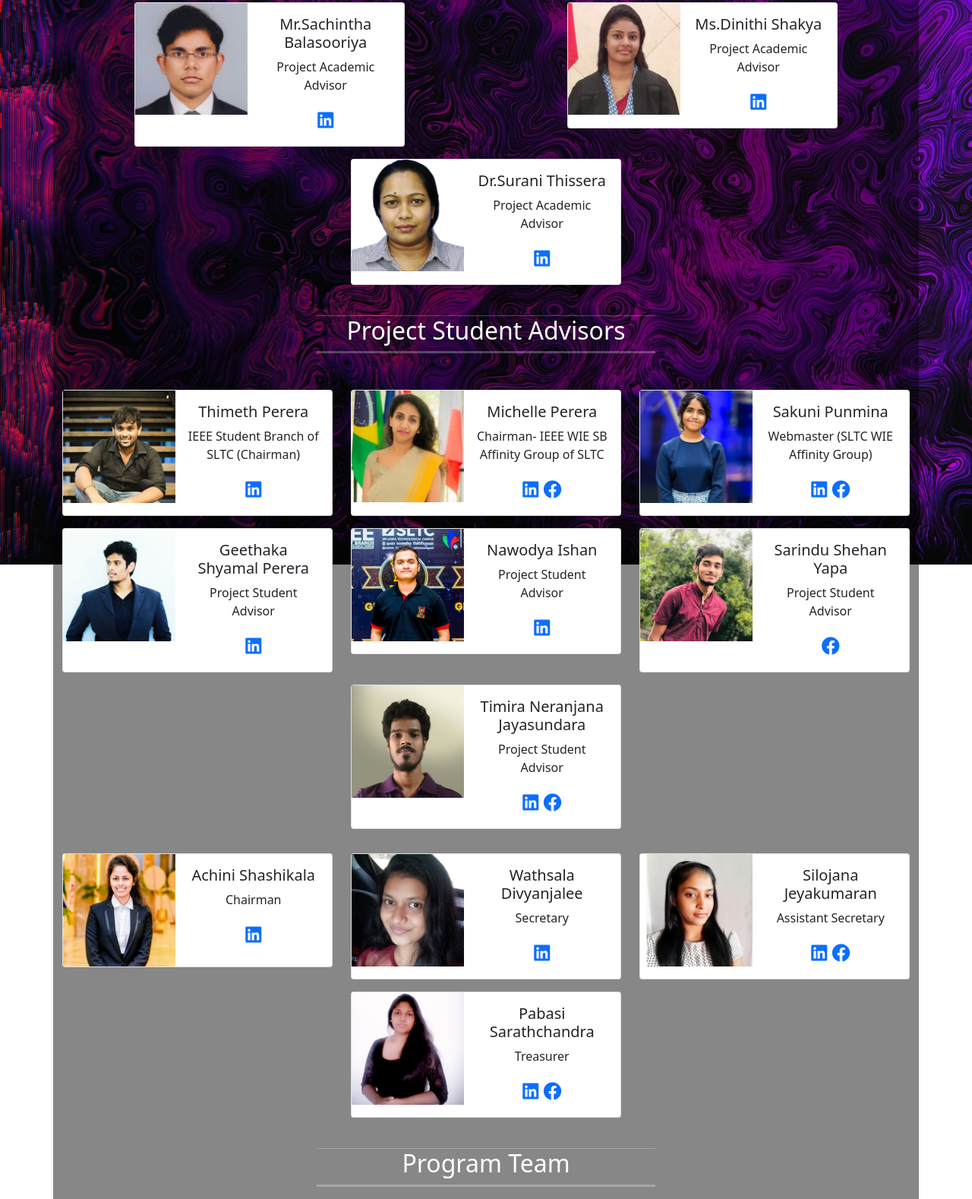
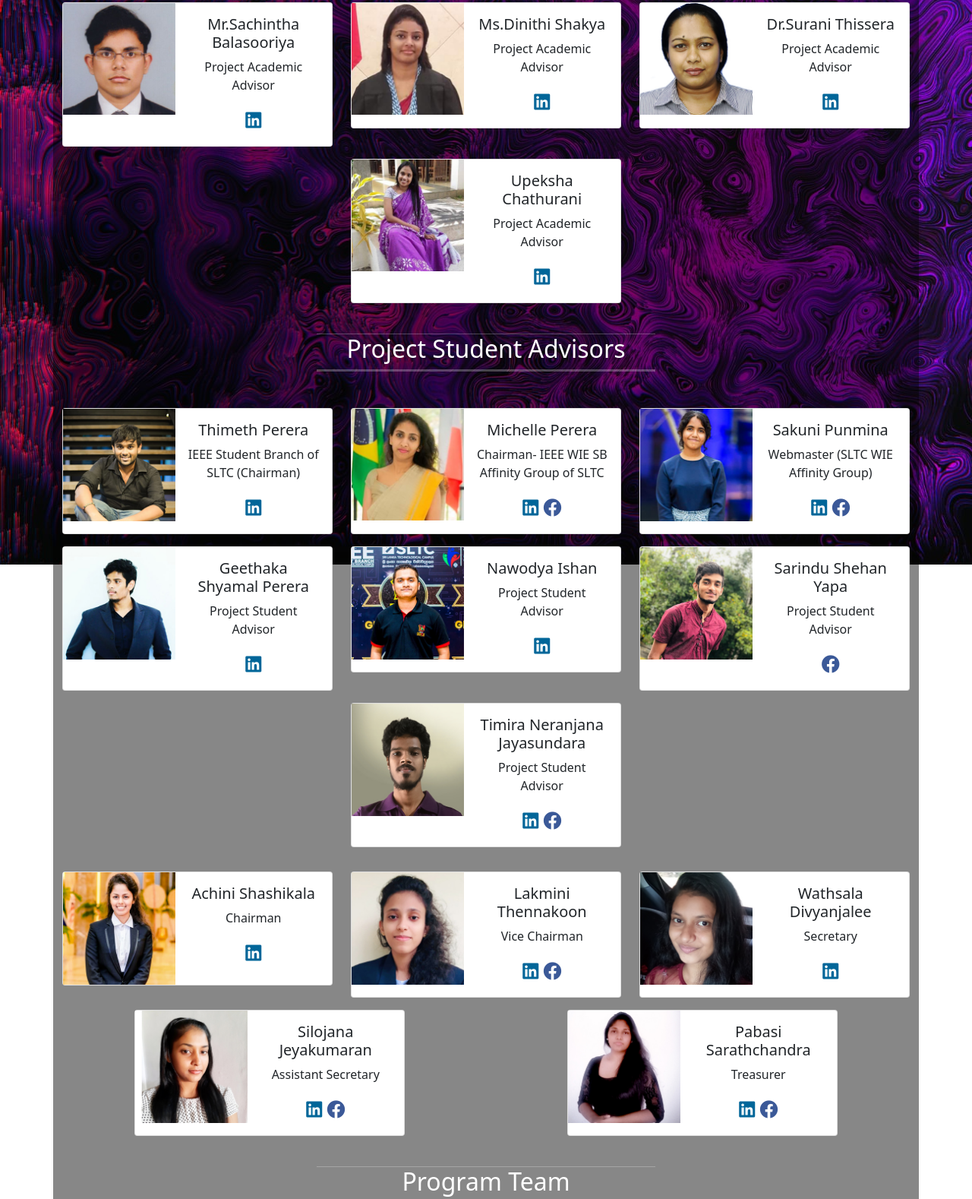
Before and after one commit to re4nightwing/InspiHER-TECH-SLTC-IEEE-WIE, a plain HTML site: page staff.html in a window 1280 px wide. Shown: the part 337-1915 px from the top of the page at 76% size. Drawn offline with nearby package versions, Linux system fonts and the light colour scheme.

Commit message:
timeline updated

```diff
--- a/staff.html
+++ b/staff.html
@@ -12,7 +12,11 @@
     <meta charset="UTF-8">
     <meta http-equiv="X-UA-Compatible" content="IE=edge">
     <meta name="viewport" content="width=device-width, initial-scale=1.0">
+	<meta name="description" content="InspiHER{Tech} V1.0 is an inter-university technical competition solely dedicated to female undergraduates.">
+    <link rel="canonical" href="https://ieee.sltc.ac.lk/inspiher-tech/" />
+    <meta name="robots" content="index, follow">
     <title>Staff | IEEE WIE of SLTC</title>
+	<link rel="icon" href="img/icon2.png">
     <link href="https://cdn.jsdelivr.net/npm/bootstrap@5.1.0/dist/css/bootstrap.min.css" rel="stylesheet" integrity="sha384-KyZXEAg3QhqLMpG8r+8fhAXLRk2vvoC2f3B09zVXn8CA5QIVfZOJ3BCsw2P0p/We" crossorigin="anonymous">
     <link rel="stylesheet" href="https://pro.fontawesome.com/releases/v5.10.0/css/all.css" integrity="sha384-AYmEC3Yw5cVb3ZcuHtOA93w35dYTsvhLPVnYs9eStHfGJvOvKxVfELGroGkvsg+p" crossorigin="anonymous"/>
     <style>
@@ -85,6 +89,18 @@
         }
         .container{
             background-color: #00000078;
+        }
+		.fa-facebook{
+            color: #3B5998;
+        }
+        .fa-instagram{
+            color: #cc2366;
+        }
+        .fa-twitter{
+            color: #55ACEE;
+        }
+        .fa-linkedin{
+            color: #006699;
         }
         @media (max-width: 991.98px) {
             .filler{
@@ -133,7 +149,7 @@
 			<hr style="color: black; margin: 0 auto; width: 40%; height: 3px;">
 		</div>
 		<div class="row justify-content-around mt-5 img-row">
-			<div class="col-lg-4 col-md-6 col-12 mx-1">
+			<div class="col-lg-4 col-md-6 col-12">
 				<div class="card mb-3" style="max-width: 540px;">
 					<div class="row g-0">
 						<div class="col-md-5">
@@ -155,7 +171,7 @@
 					</div>
 				</div>
 			</div>
-			<div class="col-lg-4 col-md-6 col-12 mx-1">
+			<div class="col-lg-4 col-md-6 col-12">
 				<div class="card mb-3" style="max-width: 540px;">
 					<div class="row g-0">
 					  <div class="col-md-5">
@@ -177,7 +193,7 @@
 					</div>
 				  </div>
 			</div>
-			<div class="col-lg-4 col-md-6 col-12 mx-1">
+			<div class="col-lg-4 col-md-6 col-12 ">
 				<div class="card mb-3" style="max-width: 540px;">
 					<div class="row g-0">
 					  <div class="col-md-5">
@@ -199,6 +215,28 @@
 					</div>
 				  </div>
 			</div>
+			<div class="col-lg-4 col-md-6 col-12">
+				<div class="card mb-3" style="max-width: 540px;">
+					<div class="row g-0">
+					  <div class="col-md-5">
+						<img src="img/oc/Upeksha_chathurani.jpg" alt="..." class="img-fluid filler"/>
+					  </div>
+					  <div class="col-md-7">
+						<div class="card-body">
+						  <h5 class="card-title">Upeksha Chathurani</h5>
+						  <p class="card-text">
+							Project Academic Advisor
+						  </p>
+						  <div class="team-social accessible">
+							<a class="social-button orange-hover" href="https://www.linkedin.com/in/upeksha-chathurani-256269a9">
+								<i class="fab fa-linkedin"></i>
+							</a>
+						</div>
+						</div>
+					  </div>
+					</div>
+				  </div>
+			</div>
 		</div>
 		<div class="team-code mt-4">
 			<hr style="color: black; margin: 0 auto; width: 40%; height: 1px;">
@@ -386,6 +424,31 @@
 								<div class="team-social accessible">
 									<a class="social-button orange-hover" href="https://www.linkedin.com/in/achini-shashikala-924b681b1">
 										<i class="fab fa-linkedin"></i>
+									</a>
+								</div>
+							</div>
+						</div>
+					</div>
+				</div>
+			</div>
+			<div class="col-lg-4 col-md-5 col-10">
+				<div class="card mb-3" style="max-width: 540px;">
+					<div class="row g-0">
+						<div class="col-md-5">
+							<img src="img/oc/lakmini - LakminiAnuruddhikaSandamini Thennakoon.jpg" alt="..." class="img-fluid filler"/>
+						</div>
+						<div class="col-md-7">
+							<div class="card-body">
+								<h5 class="card-title">Lakmini Thennakoon</h5>
+								<p class="card-text">
+									Vice Chairman
+								</p>
+								<div class="team-social accessible">
+									<a class="social-button orange-hover" href="https://www.linkedin.com/in/lakmini-thennakoon/">
+										<i class="fab fa-linkedin"></i>
+									</a>
+									<a class="social-button orange-hover" href="https://www.facebook.com/profile.php?id=100009160577936">
+										<i class="fab fa-facebook"></i>
 									</a>
 								</div>
 							</div>
```
Also changed, not shown: index.html (+10 -10 lines).
